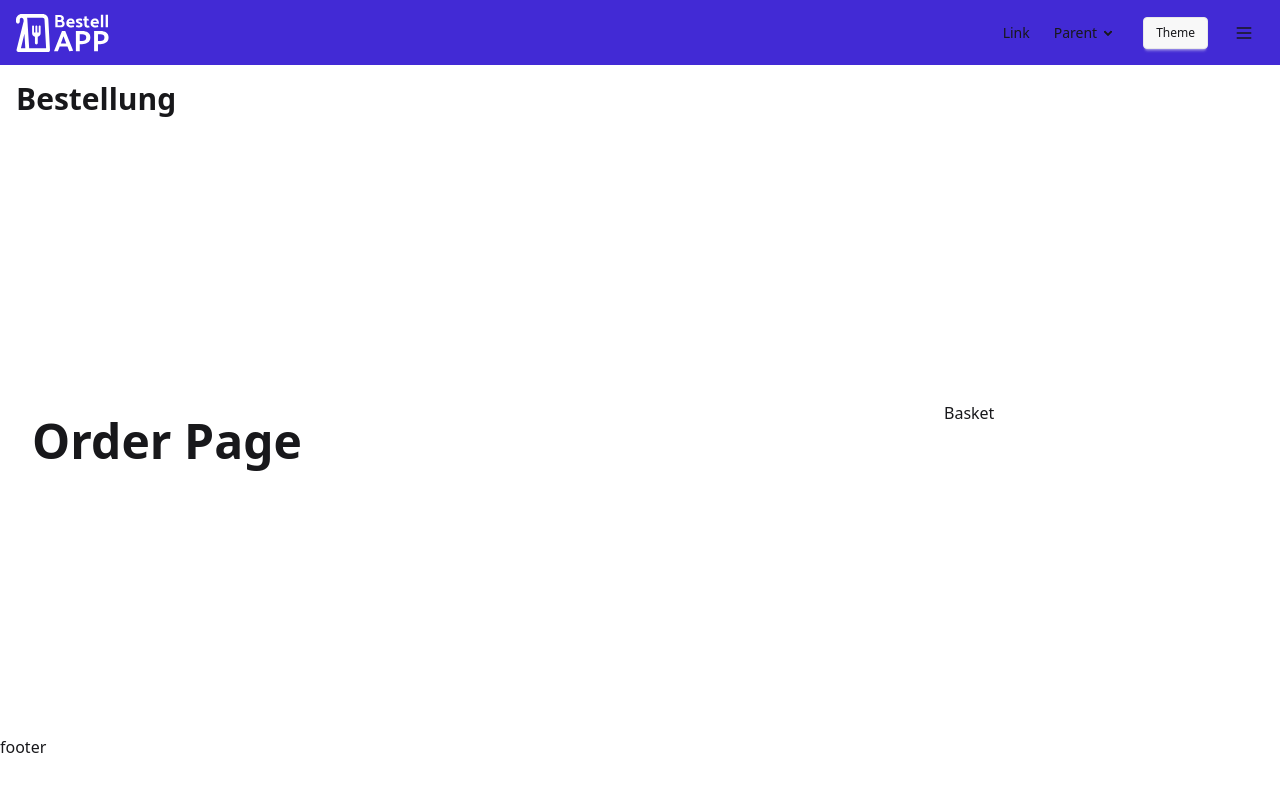
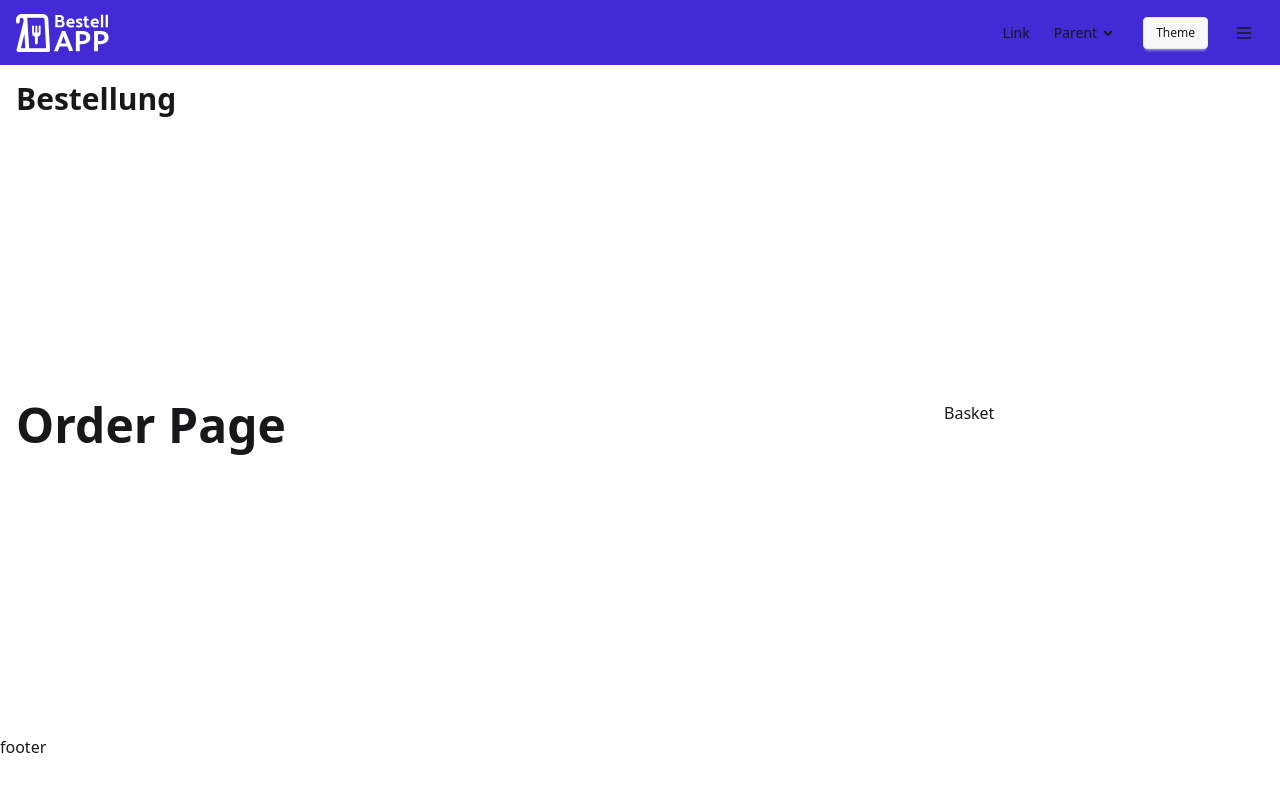
Before and after one commit to larsbeckdev/demo-bestell-app, a Vue app: page /bestellen in a window 1280 px wide. Shown: the top 792 px of the page. Built offline with nearby package versions, Linux system fonts and the light colour scheme.

Commit message:
Remove unnecessary padding class and extra whitespace in OrderLayout component styles

```diff
--- a/src/layouts/order/OrderLayout.vue
+++ b/src/layouts/order/OrderLayout.vue
@@ -15,7 +15,7 @@ import Basket from '@/layouts/components/Basket.vue'
 
     <section class="order-section">
       <div class="order-section-inner">
-        <div class="order-content p-4">
+        <div class="order-content">
           <OrderContent />
         </div>
         <div class="order-basket">
@@ -50,7 +50,6 @@ footer {
 
 .order-content {
   flex: 1;
-
 }
 
 .order-basket {
```
